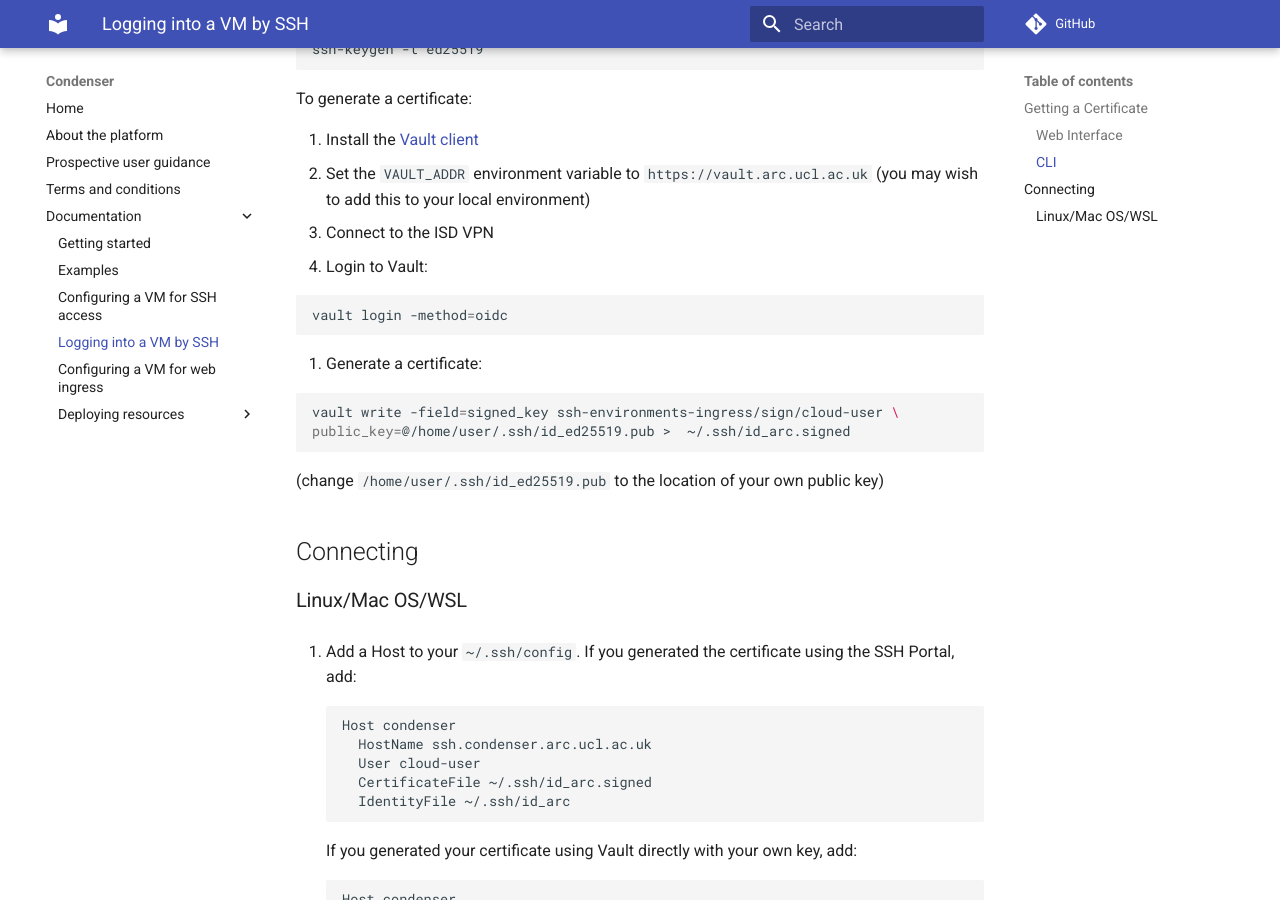
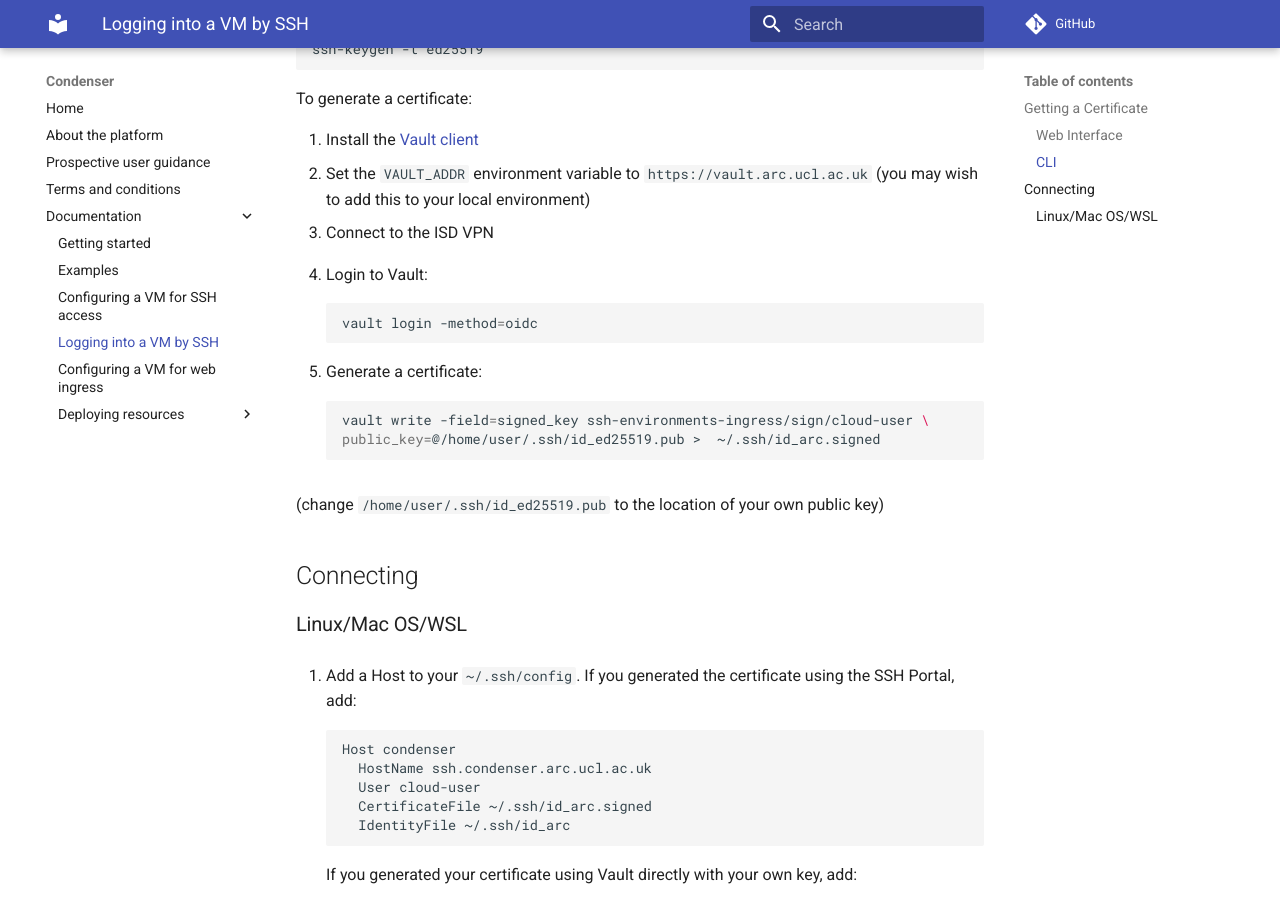
Before and after one commit to UCL-ARC/condenser-mkdocs, an MkDocs documentation site: the page built from docs/documentation/ssh_login.md, in a window 1280 px wide and 900 px high, scrolled down 872 px. Built offline with MkDocs 1.6.1 and Material for MkDocs 9.7.7, drawn with Linux system fonts in a browser that asks for light colours; comment, search, counter and statistics services are not loaded.

Commit message:
fix line numbering format conflict

````diff
--- a/docs/documentation/ssh_login.md
+++ b/docs/documentation/ssh_login.md
@@ -47,18 +47,26 @@
 2. Set the `VAULT_ADDR` environment variable to `https://vault.arc.ucl.ac.uk`
 (you may wish to add this to your local environment)
 3. Connect to the ISD VPN
-4. Login to Vault:
+
+<ol start="4">
+  <li>
+   Login to Vault:
 
    ``` sh
    vault login -method=oidc
    ```
 
-5. Generate a certificate:
+  </li>
+  <li>
+   Generate a certificate:
 
    ``` sh
    vault write -field=signed_key ssh-environments-ingress/sign/cloud-user \
    public_key=@/home/user/.ssh/id_ed25519.pub >  ~/.ssh/id_arc.signed
    ```
+
+  </li>
+</ol>
 
 (change `/home/user/.ssh/id_ed25519.pub` to the location of your own public key)
 
````
